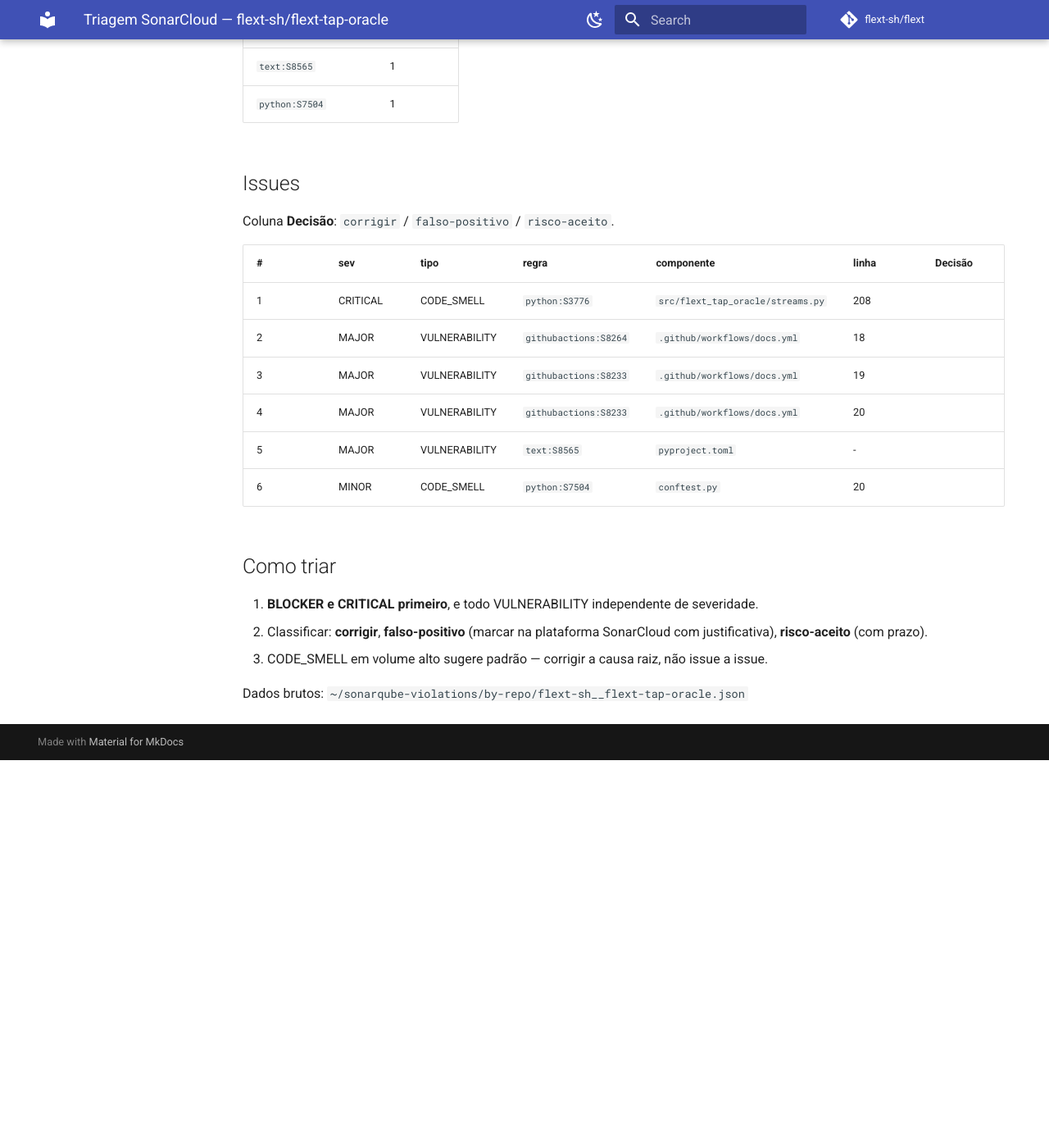
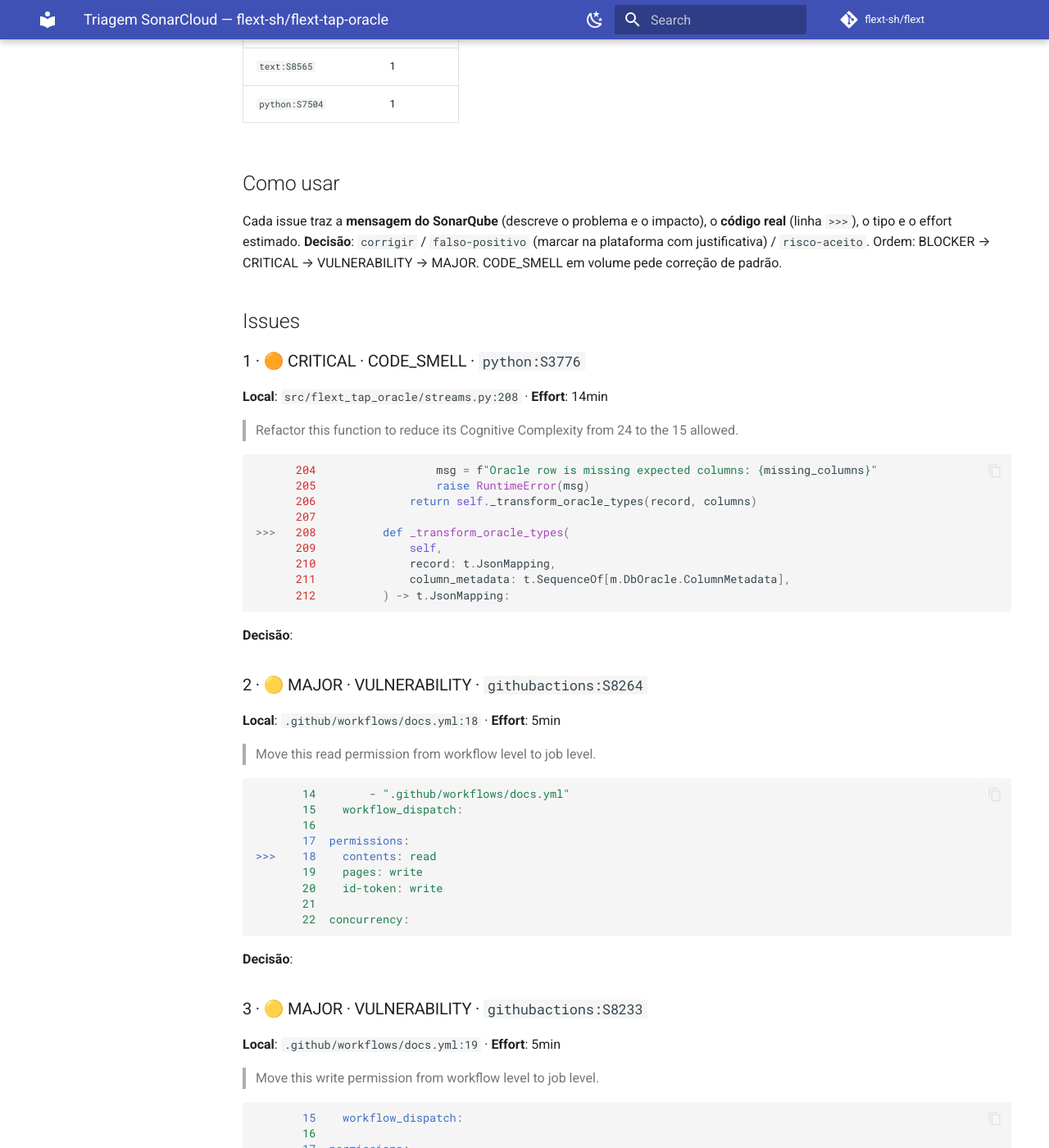
Before and after one commit to flext-sh/flext-tap-oracle, an MkDocs documentation site: the page built from docs/security/sonarqube-triage.md, in a window 1280 px wide and 1400 px high, scrolled down 551 px. Shown: the whole window at 82% size. Built offline with MkDocs 1.6.1 and Material for MkDocs 9.7.7, drawn with Linux system fonts in a browser that asks for light colours; comment, search, counter and statistics services are not loaded; before the commit the page ends 1478 px from its top, so only the background shows below that; some of the changed text lies outside the part shown.

Commit message:
docs(security): enrich SonarCloud triage with code snippets and full rule messages
Cada achado agora traz:
- codigo real numerado extraido da worktree (linha >>> = sink)
- mensagem completa da regra (descricao do problema e do fix)
- CWE/classe de vulnerabilidade e effort onde disponivel

````diff
--- a/docs/security/sonarqube-triage.md
+++ b/docs/security/sonarqube-triage.md
@@ -17,23 +17,112 @@ Tipos: VULNERABILITY 4, BUG 0, CODE_SMELL 2
 | `text:S8565` | 1 |
 | `python:S7504` | 1 |
 
+## Como usar
+
+Cada issue traz a **mensagem do SonarQube** (descreve o problema e o impacto), o **código real** (linha `>>>`), o tipo e o effort estimado.
+**Decisão**: `corrigir` / `falso-positivo` (marcar na plataforma com justificativa) / `risco-aceito`. Ordem: BLOCKER → CRITICAL → VULNERABILITY → MAJOR. CODE_SMELL em volume pede correção de padrão.
+
 ## Issues
 
-Coluna **Decisão**: `corrigir` / `falso-positivo` / `risco-aceito`.
+### 1 · 🟠 CRITICAL · CODE_SMELL · `python:S3776`
+**Local**: `src/flext_tap_oracle/streams.py:208` · **Effort**: 14min
 
-| # | sev | tipo | regra | componente | linha | Decisão |
-|---|---|---|---|---|---|---|
-| 1 | CRITICAL | CODE_SMELL | `python:S3776` | `src/flext_tap_oracle/streams.py` | 208 | |
-| 2 | MAJOR | VULNERABILITY | `githubactions:S8264` | `.github/workflows/docs.yml` | 18 | |
-| 3 | MAJOR | VULNERABILITY | `githubactions:S8233` | `.github/workflows/docs.yml` | 19 | |
-| 4 | MAJOR | VULNERABILITY | `githubactions:S8233` | `.github/workflows/docs.yml` | 20 | |
-| 5 | MAJOR | VULNERABILITY | `text:S8565` | `pyproject.toml` | - | |
-| 6 | MINOR | CODE_SMELL | `python:S7504` | `conftest.py` | 20 | |
+> Refactor this function to reduce its Cognitive Complexity from 24 to the 15 allowed.
 
-## Como triar
+```python
+      204                  msg = f"Oracle row is missing expected columns: {missing_columns}"
+      205                  raise RuntimeError(msg)
+      206              return self._transform_oracle_types(record, columns)
+      207
+>>>   208          def _transform_oracle_types(
+      209              self,
+      210              record: t.JsonMapping,
+      211              column_metadata: t.SequenceOf[m.DbOracle.ColumnMetadata],
+      212          ) -> t.JsonMapping:
+```
 
-1. **BLOCKER e CRITICAL primeiro**, e todo VULNERABILITY independente de severidade.
-2. Classificar: **corrigir**, **falso-positivo** (marcar na plataforma SonarCloud com justificativa), **risco-aceito** (com prazo).
-3. CODE_SMELL em volume alto sugere padrão — corrigir a causa raiz, não issue a issue.
+**Decisão**:
 
-Dados brutos: `~/sonarqube-violations/by-repo/flext-sh__flext-tap-oracle.json`
+### 2 · 🟡 MAJOR · VULNERABILITY · `githubactions:S8264`
+**Local**: `.github/workflows/docs.yml:18` · **Effort**: 5min
+
+> Move this read permission from workflow level to job level.
+
+```yaml
+       14        - ".github/workflows/docs.yml"
+       15    workflow_dispatch:
+       16
+       17  permissions:
+>>>    18    contents: read
+       19    pages: write
+       20    id-token: write
+       21
+       22  concurrency:
+```
+
+**Decisão**:
+
+### 3 · 🟡 MAJOR · VULNERABILITY · `githubactions:S8233`
+**Local**: `.github/workflows/docs.yml:19` · **Effort**: 5min
+
+> Move this write permission from workflow level to job level.
+
+```yaml
+       15    workflow_dispatch:
+       16
+       17  permissions:
+       18    contents: read
+>>>    19    pages: write
+       20    id-token: write
+       21
+       22  concurrency:
+       23    group: pages
+```
+
+**Decisão**:
+
+### 4 · 🟡 MAJOR · VULNERABILITY · `githubactions:S8233`
+**Local**: `.github/workflows/docs.yml:20` · **Effort**: 5min
+
+> Move this write permission from workflow level to job level.
+
+```yaml
+       16
+       17  permissions:
+       18    contents: read
+       19    pages: write
+>>>    20    id-token: write
+       21
+       22  concurrency:
+       23    group: pages
+       24    cancel-in-progress: false
+```
+
+**Decisão**:
+
+### 5 · 🟡 MAJOR · VULNERABILITY · `text:S8565`
+**Local**: `pyproject.toml:-` · **Effort**: 5min
+
+> Dependency versions are not predictable if the lock file (uv.lock, poetry.lock, pdm.lock or pylock.toml) is missing.
+
+
+**Decisão**:
+
+### 6 · ⚪ MINOR · CODE_SMELL · `python:S7504`
+**Local**: `conftest.py:20` · **Effort**: 5min
+
+> Remove this unnecessary `list()` call on an already iterable object.
+
+```python
+       16      if (
+       17          existing_package is None
+       18          or Path(getattr(existing_package, "__file__", "")).resolve() != init_file
+       19      ):
+>>>    20          for module_name in list(sys.modules):
+       21              if module_name == package_name or module_name.startswith(
+       22                  f"{package_name}."
+       23              ):
+       24                  sys.modules.pop(module_name, None)
+```
+
+**Decisão**:
````
Also changed, not shown: other parts of docs/security/sonarqube-triage.md (+2 -2 lines).
